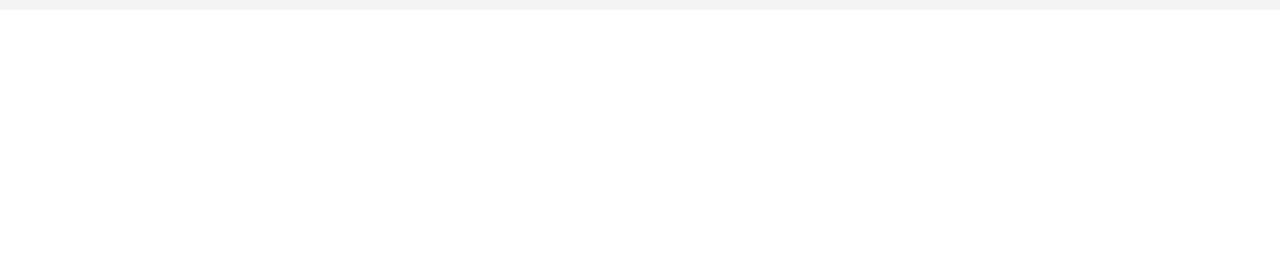
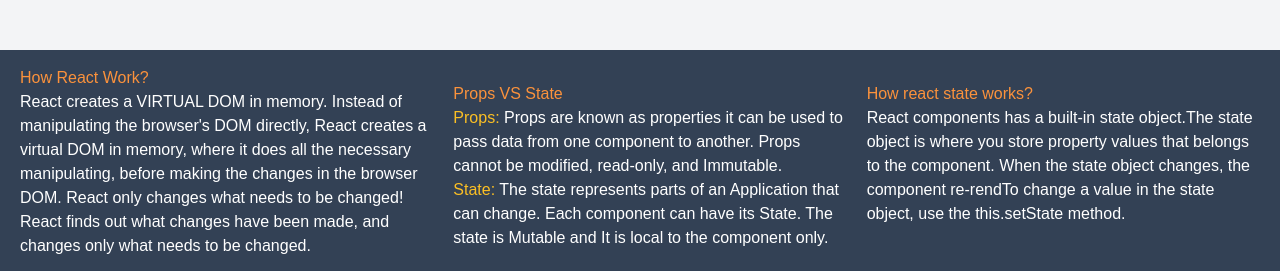
Before and after one commit to Sukanto01899/book-shop, a React (Create React App) app: page / in a window 1280 px wide. Shown: the part 1110-1381 px from the top of the page. Before the commit the page ends 1160 px from the top, so only its background shows below. Built offline with nearby package versions, Linux system fonts and the light colour scheme.

Commit message:
markdown edited

```diff
--- a/public/index.html
+++ b/public/index.html
@@ -24,7 +24,7 @@
       work correctly both with client-side routing and a non-root public URL.
       Learn how to configure a non-root public URL by running `npm run build`.
     -->
-    <title>React App</title>
+    <title>Book Shop</title>
   </head>
   <body>
     <noscript>You need to enable JavaScript to run this app.</noscript>
--- a/src/App.js
+++ b/src/App.js
@@ -1,4 +1,5 @@
 import './App.css';
+import Footer from './components/footer/footer';
 import Navigation from './components/navigation/Navigation';
 import Shop from './components/shop/Shop';
 
@@ -7,6 +8,7 @@ function App() {
     <div className="App bg-gray-100">
       <Navigation></Navigation>
       <Shop></Shop>
+      <Footer></Footer>
     </div>
   );
 }
--- a/src/components/footer/footer.js
+++ b/src/components/footer/footer.js
@@ -0,0 +1,27 @@
+import React from 'react';
+
+const Footer = () => {
+    return (
+        <div className='grid grid-cols-1 md:grid-cols-2 lg:grid-cols-3 bg-slate-700 space-y-4 space-x-5 px-5 py-4 mt-5'>
+            <div className='text-white'>
+                <h2 className="text-orange-400">How React Work?</h2>
+                <p>React creates a VIRTUAL DOM in memory. Instead of manipulating the browser's DOM directly, React creates a virtual DOM in memory, where it does all the necessary manipulating, before making the changes in the browser DOM. React only changes what needs to be changed! React finds out what changes have been made, and changes only what needs to be changed.</p>
+            </div>
+            <div className='text-white'>
+                <h2 className='text-orange-400'>Props VS State</h2>
+                <p>
+                <span className="text-amber-400">Props:</span> Props are known as properties it can be used to pass data from one component to another. Props cannot be modified, read-only, and Immutable.
+                </p>
+                <p>
+                    <span className='text-amber-400'>State:</span> The state represents parts of an Application that can change. Each component can have its State. The state is Mutable and It is local to the component only.
+                </p>
+            </div>
+            <div className='text-white'>
+                <h2 className='text-orange-400'>How react state works?</h2>
+                <p>React components has a built-in state object.The state object is where you store property values that belongs to the component. When the state object changes, the component re-rendTo change a value in the state object, use the this.setState method.</p>
+            </div>
+        </div>
+    );
+};
+
+export default Footer;
--- a/src/components/products/Product.js
+++ b/src/components/products/Product.js
@@ -13,7 +13,7 @@ const Product = ({product, handleAddToCart}) => {
                 <div className='text-yellow-400	text-sm'><FontAwesomeIcon icon={faStar} /> <FontAwesomeIcon icon={faStar} /> <FontAwesomeIcon icon={faStar} /> <FontAwesomeIcon icon={faStar} /></div>
             </div>
 
-            <button onClick={(event)=> handleAddToCart(product, event)} className='w-4/5 mx-auto py-1 bg-orange-400 rounded-lg transform hover:duration-300 hover:bg-gray-100 hover:ring-2 hover:ring-orange-400  mb-3'>Add To Cart <FontAwesomeIcon icon={faCartPlus}/></button>
+            <button onClick={(event)=> handleAddToCart(product, event)} className='w-4/5 mx-auto mt-1 py-1 bg-orange-400 rounded-lg transform hover:duration-300 hover:bg-gray-100 hover:ring-2 hover:ring-orange-400  mb-3'>Add To Cart <FontAwesomeIcon icon={faCartPlus}/></button>
 
         </div>
     );
--- a/src/components/shop/Shop.js
+++ b/src/components/shop/Shop.js
@@ -1,5 +1,5 @@
 import React, { useEffect, useState } from 'react';
-import { getAddedProduct, removeCartFromDB, updateDB } from '../../utilitis/fackdb';
+import { getAddedProduct, removeCartFromDB, removeFullCart, updateDB } from '../../utilitis/fackdb';
 import Cart from '../cart/Cart';
 import Product from '../products/Product';
 
@@ -35,6 +35,7 @@ const Shop = () => {
     //Choose again button function from cart
     const chooseAgain = ()=>{
         setCarts([])
+        removeFullCart()
     };
 
     // Remove item from cart
--- a/src/utilitis/fackdb.js
+++ b/src/utilitis/fackdb.js
@@ -15,6 +15,11 @@ const removeCartFromDB = (id)=>{
     localStorage.setItem('my-cart', JSON.stringify(shoppingCart))
 };
 
+const removeFullCart = ()=>{
+    localStorage.removeItem('my-cart')
+};
+
+
 const getAddedProduct = ()=>{
     let shoppingCart;
     const getShoppingCart = localStorage.getItem('my-cart')
@@ -27,4 +32,4 @@ const getAddedProduct = ()=>{
     return shoppingCart;
 }
 
-export { updateDB, getAddedProduct, removeCartFromDB };
+export { updateDB, getAddedProduct, removeCartFromDB, removeFullCart };
```
Also changed, not shown: 1 other file (tests, documents, lock files or other folders).
